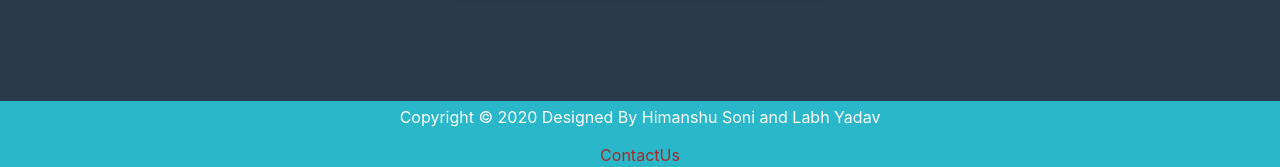
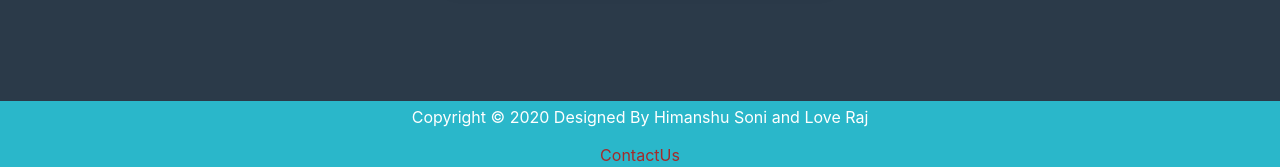
Before and after one commit to loveraj16/courier-management-system, a PHP site: page /home/contactUs.php in a window 1280 px wide. Shown: the part 633-800 px from the top of the page. Run offline with PHP 8.4, Linux system fonts and the light colour scheme.

Commit message:
Update footer.php

```diff
--- a/home/footer.php
+++ b/home/footer.php
@@ -18,7 +18,7 @@
 <body>
 <footer class="footer">
 
-  <p style="margin-top: 4px;margin-bottom:-10px">Copyright © 2020 Designed By Himanshu Soni and Labh Yadav</p><br>
+  <p style="margin-top: 4px;margin-bottom:-10px">Copyright © 2020 Designed By Himanshu Soni and Love Raj</p><br>
   <a href="mailto:premkumar1215225@gmail.com" style="color:brown">ContactUs</a>
 
 </footer>
```
